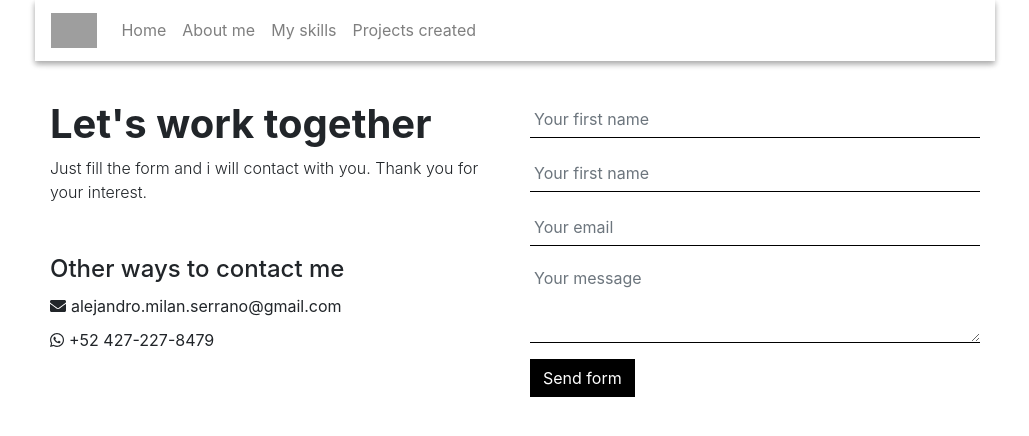
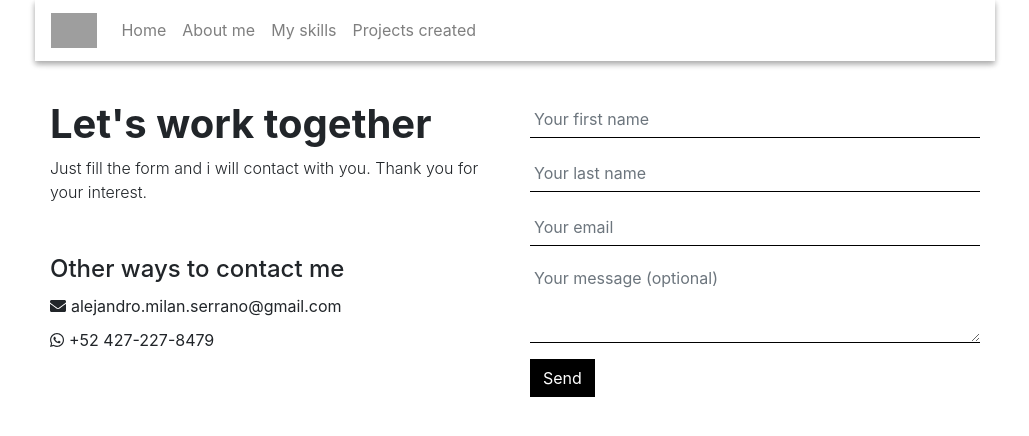
Before and after one commit to AlejandroMilan/MilanPortfolio, a Nuxt app: page /contact in a window 1280 px wide. Shown: the top 436 px of the page, without its empty margins (125-1154 px from the left). Built offline with nearby package versions, Linux system fonts and the light colour scheme; grey boxes are pictures that could not be loaded.

Commit message:
Button title data property created

```diff
--- a/components/contact_page-components/ContactForm.vue
+++ b/components/contact_page-components/ContactForm.vue
@@ -17,7 +17,7 @@
             v-model="form.lastName"
             type="text"
             required
-            placeholder="Your first name"
+            placeholder="Your last name"
           ></b-form-input>
         </b-form-group>
         <b-form-group>
@@ -33,11 +33,11 @@
           <b-form-textarea
             id="textarea-message"
             v-model="form.message"
-            placeholder="Your message"
+            placeholder="Your message (optional)"
             rows="3"
           ></b-form-textarea>
         </b-form-group>
-        <b-button type="submit" variant="primary">Send form</b-button>
+        <b-button type="submit" variant="primary">{{ buttonTitle }}</b-button>
       </form>
     </div>
   </section>
@@ -55,6 +55,7 @@ import Vue from 'vue'
 export default Vue.extend({
   data: () => {
     return {
+      buttonTitle: 'Send',
       form: {
         firstName: '',
         lastName: '',
```
